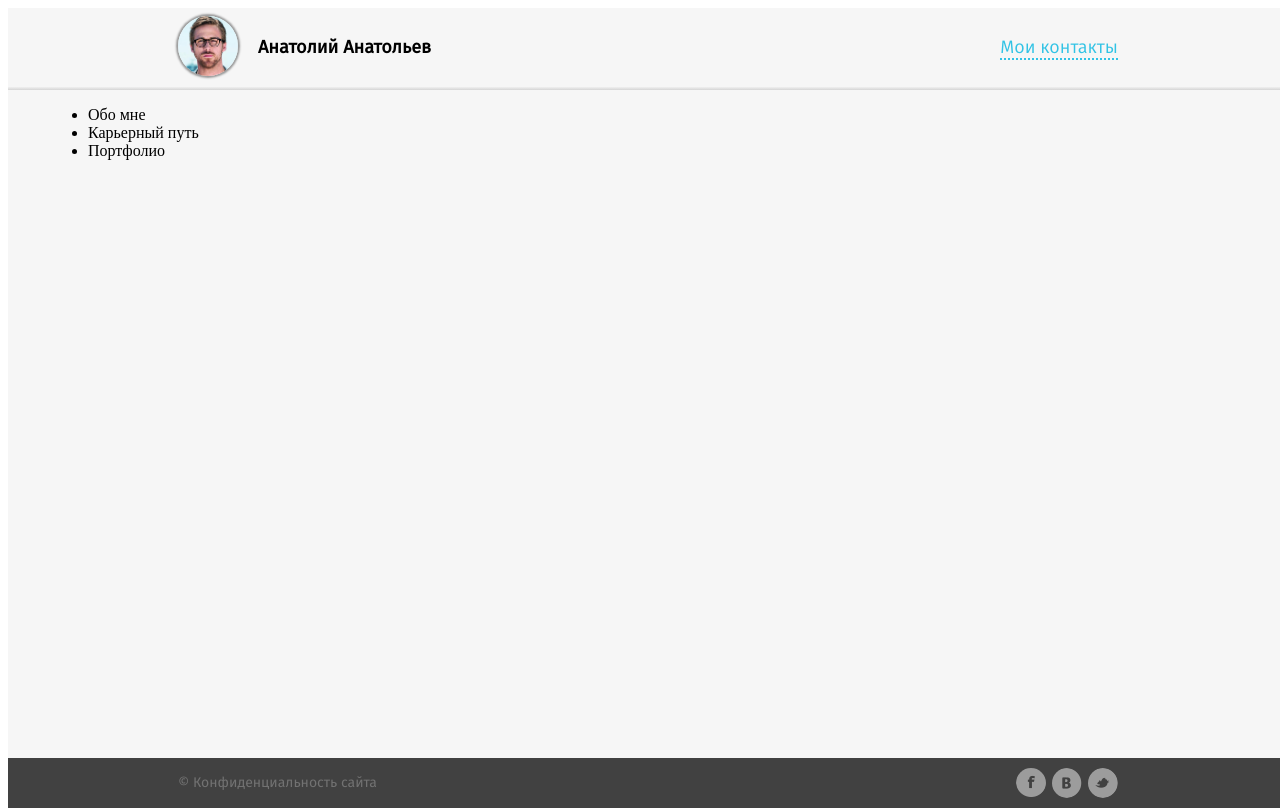
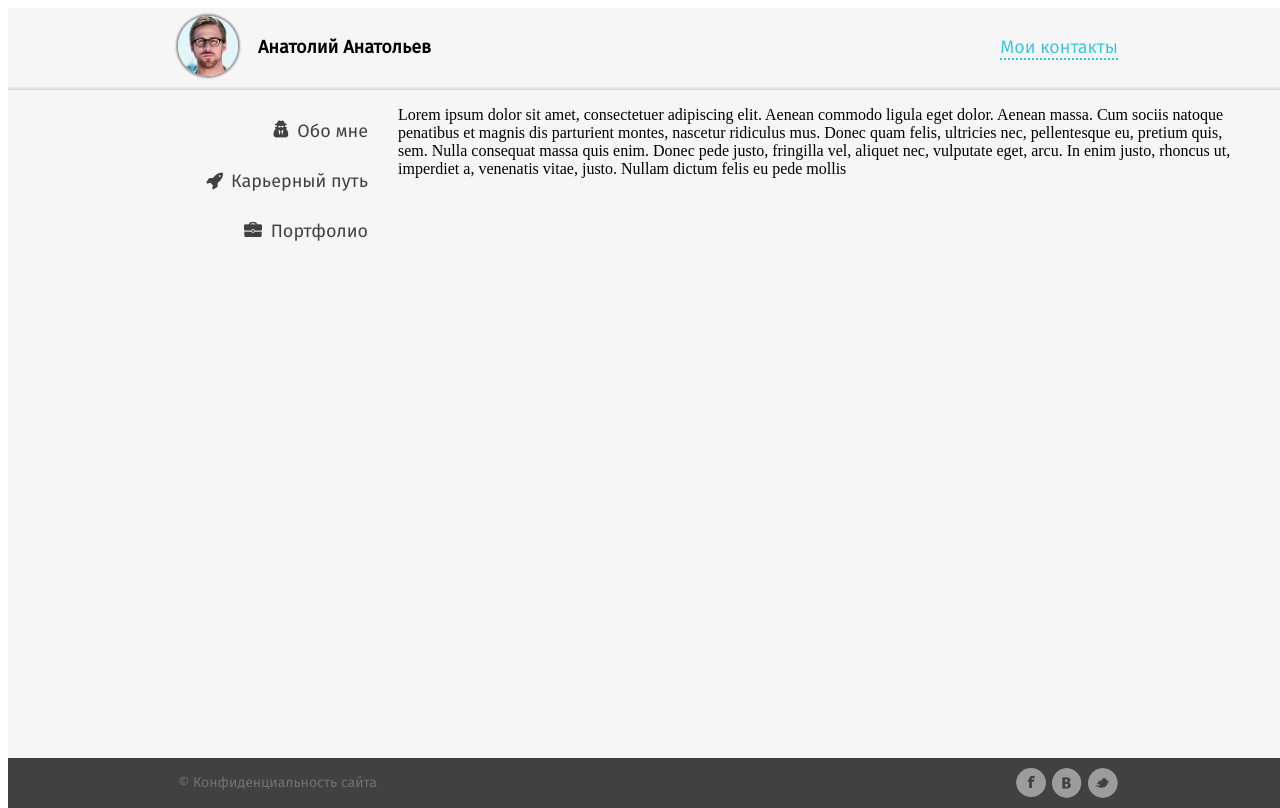
Before and after one commit to pavelshastin/myfirstsite, a PHP site: page / in a window 1280 px wide. Run offline with PHP 8.4, Linux system fonts and the light colour scheme.

Commit message:
sidebar added

```diff
--- a/css/index.css
+++ b/css/index.css
@@ -19,6 +19,9 @@ html, body {
 .container {
 	max-width: 1200px;
 	margin: 0px auto;
+	display: flex;
+	flex-flow: row nowrap;
+	justify-content: center;
 }
 
 .empty {
--- a/css/sidebar.css
+++ b/css/sidebar.css
@@ -0,0 +1,128 @@
+@font-face {
+	font-family: "FiraSans Regular";
+	src: url(../fonts/FiraSans-Regular.otf);
+}
+
+@font-face {
+	font-family: "FiraSans Bold";
+	src: url(../fonts/FiraSans-Bold.otf);
+}
+
+
+.sidebar {
+	width: 350px;
+	flex-shrink: 35;
+	background-color: #f6f6f6;
+	display: flex;
+	align-items: stretch;
+	flex-flow: column nowrap;
+	order: 1;
+}
+
+.content {
+	flex-shrink: 85;
+	display: flex;
+	width: 850px;
+	background-color: #f6f6f6;
+	order: 2;
+}
+
+.sidebar_menu {
+	display: flex;
+	flex-flow: column wrap;
+	justify-content: flex-end;
+	list-style: none;
+}
+
+
+.sidebar_menu li {
+	//background-color: green;
+	justify-content: flex-end;
+	text-align: right;
+	padding: 0px 24px 0px 0px;
+	margin: 0px;
+	font-family: "FiraSans Regular";
+	font-size: 18px;
+	color: #414141;
+	border-right-width: 6px;
+	border-right-color: #f6f6f6;
+	border-right-style: solid;
+	border-top-width: 0px;
+	border-left-width: 0px;
+	border-bottom-width: 0px;
+}
+
+
+.sidebar_menu li:hover {
+	border-right-width: 6px;
+	border-right-color: #33c1e3;
+	border-right-style: solid;
+	border-top-width: 0px;
+	border-left-width: 0px;
+	border-bottom-width: 0px;
+}
+
+.sidebar_menu li:hover a {
+	color: #33c1e3;
+	font-family: "FiraSans Bold";
+}
+
+
+.sidebar_menu li:active {
+	border-right-width: 6px;
+	border-right-color: #33c1e3;
+	border-right-style: solid;
+	border-top-width: 0px;
+	border-left-width: 0px;
+	border-bottom-width: 0px;
+}
+
+.sidebar_menu li:active a {
+	color: #33c1e3;
+	font-family: "FiraSans Bold";
+}
+
+
+.sidebar_menu a {
+	position: relative;
+	line-height: 50px;
+	text-decoration: none;
+	color: #414141
+}
+
+
+.sidebar_menu a:before {
+	content: "";
+	position: absolute;
+	display: block;
+	top: 0px;
+	left: -28px;
+	height: 20px;
+	width: 20px;
+	//background-color: red;
+}
+
+.sidebar_menu__about a:before {
+	background: url(../images/css_sprites.png) no-repeat -159px -10px;
+}
+
+.sidebar_menu__career a:before {
+	background: url(../images/css_sprites.png) no-repeat -83px -108px;
+}
+
+.sidebar_menu__portfolio a:before {
+	background: url(../images/css_sprites.png) no-repeat -48px -146px;
+}
+
+
+.sidebar_menu__about:hover a:before {
+	background: url(../images/css_sprites.png) no-repeat -119px -110px;
+}
+
+.sidebar_menu__career:hover a:before {
+	background: url(../images/css_sprites.png) no-repeat -46px -108px;
+}
+
+.sidebar_menu__portfolio:hover a:before {
+	background: url(../images/css_sprites.png) no-repeat -87px -146px;
+}
--- a/index.html
+++ b/index.html
@@ -38,18 +38,19 @@
 		</header>
 
 		<div class="container">
-			<main class="container">
-
+			<main class="content">
+				<p>Lorem ipsum dolor sit amet, consectetuer adipiscing elit. Aenean commodo ligula eget dolor. Aenean massa. Cum sociis natoque penatibus et magnis dis parturient montes, nascetur ridiculus mus. Donec quam felis, ultricies nec, pellentesque eu, pretium quis, sem. Nulla consequat massa quis enim. Donec pede justo, fringilla vel, aliquet nec, vulputate eget, arcu. In enim justo, rhoncus ut, imperdiet a, venenatis vitae, justo. Nullam dictum felis eu pede mollis	</p>
 
 			</main>
 
 			<aside class="sidebar">
 
 				<ul class="sidebar_menu">
-					<li class="sidebar_menu__about">Обо мне</li>
-					<li class="sidebar_menu__career">Карьерный путь</li>
-					<li class="sidebar_menu__portfolio">Портфолио</li>
+					<li class="sidebar_menu__about"><a href="#">Обо мне</a></li>
+					<li class="sidebar_menu__career"><a href="#">Карьерный путь</a></li>
+					<li class="sidebar_menu__portfolio"><a href="#">Портфолио</a></li>
 				</ul>
+
 
 			</aside>
 			<div class="empty"></div>
```
